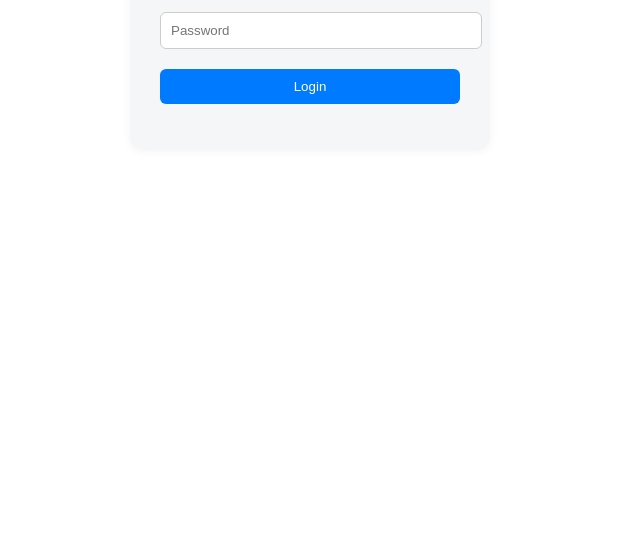
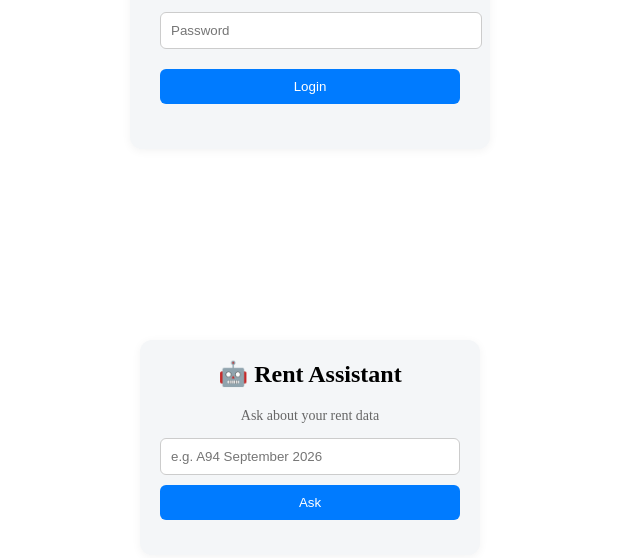
Before and after one commit to ramanchot/godaddytest1, a website: page login.html in a window 1280 px wide. Shown: the part 328-886 px from the top of the page, without its empty margins (330-970 px from the left). Before the commit the page ends 800 px from the top, so only its background shows below. Drawn offline with Linux system fonts and the light colour scheme.

Commit message:
ask ai agent ui

```diff
--- a/login.html
+++ b/login.html
@@ -23,6 +23,69 @@
             </div>
         </div>
     </form>
+    <!-- AI RENT ASSISTANT -->
+<div id="rentAssistant"
+    style="
+        width: 300px;
+        margin: 20px auto;
+        padding: 20px;
+        background: #f4f6f8;
+        border-radius: 12px;
+        box-shadow: 0 2px 10px rgba(0,0,0,0.05);
+    ">
+
+    <h2 style="text-align: center; margin-top: 0;">
+        🤖 Rent Assistant
+    </h2>
+
+    <p style="
+        text-align: center;
+        font-size: 14px;
+        color: #666;
+    ">
+        Ask about your rent data
+    </p>
+
+    <input
+        type="text"
+        id="rentQuestion"
+        placeholder="e.g. A94 September 2026"
+        style="
+            width: 100%;
+            padding: 10px;
+            margin-bottom: 10px;
+            border-radius: 6px;
+            border: 1px solid #ccc;
+            box-sizing: border-box;
+        "
+    />
+
+    <button
+        type="button"
+        onclick="askRentAssistant()"
+        style="
+            width: 100%;
+            padding: 10px;
+            background-color: #007BFF;
+            color: white;
+            border: none;
+            border-radius: 6px;
+            cursor: pointer;
+        "
+    >
+        Ask
+    </button>
+
+    <div
+        id="rentAnswer"
+        style="
+            margin-top: 15px;
+            font-size: 14px;
+            line-height: 1.5;
+        "
+    ></div>
+
+</div>
 </body>
 <script src="login.js"></script>
 
--- a/login.js
+++ b/login.js
@@ -29,3 +29,58 @@ async function login(){
     }
     document.getElementById('loadingScreen').remove();
 }
+
+async function askRentAssistant() {
+
+    const questionInput = document.getElementById("rentQuestion");
+    const answerDiv = document.getElementById("rentAnswer");
+
+    const question = questionInput.value.trim();
+
+    if (!question) {
+        answerDiv.textContent = "Please enter a question.";
+        return;
+    }
+
+    answerDiv.innerHTML = "Thinking...";
+
+    try {
+
+        const response = await fetch("/api/agent", {
+            method: "POST",
+            headers: {
+                "Content-Type": "application/json"
+            },
+            body: JSON.stringify({
+                message: question
+            })
+        });
+
+        const data = await response.json();
+
+        if (!response.ok) {
+            answerDiv.textContent =
+                data.error || "Unable to get an answer.";
+            return;
+        }
+
+        // Convert basic Markdown formatting to HTML
+        let answer = data.answer || "No answer received.";
+
+        answer = answer
+            .replace(/\*\*(.*?)\*\*/g, "<strong>$1</strong>")
+            .replace(/^### (.*)$/gm, "<h4>$1</h4>")
+            .replace(/^## (.*)$/gm, "<h3>$1</h3>")
+            .replace(/^- (.*)$/gm, "• $1<br>");
+
+        answerDiv.innerHTML = answer;
+
+    } catch (error) {
+
+        console.error("Rent assistant error:", error);
+
+        answerDiv.textContent =
+            "Unable to connect to the Rent Assistant.";
+
+    }
+}
```
